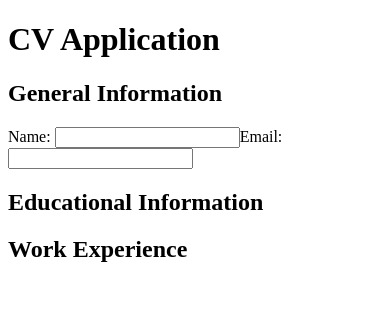
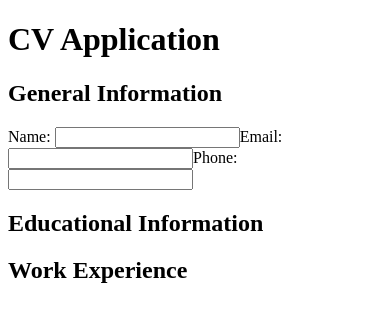
Before and after one commit to devritra/cv-application-odin, a React (Vite) app: page / in a window 390 px wide. Shown: the top 322 px of the page. Built offline with nearby package versions, Linux system fonts and the light colour scheme.

Commit message:
feat: create PhoneInput component

```diff
--- a/src/components/FormHolder.jsx
+++ b/src/components/FormHolder.jsx
@@ -1,14 +1,16 @@
 import { NameInput } from "./NameInput"
 import { EmailInput } from "./EmailInput"
+import { PhoneInput } from "./PhoneInput"
 export function FormHolder(
     {
         name,
         email,
+        phone,
         handleNameInputChanges,
-        handleEmailInputChanges
+        handleEmailInputChanges,
+        handlePhoneInputChanges
     }
 ){
-    console.log(handleEmailInputChanges)
     return(
         <>
             <h2>General Information</h2>
@@ -20,6 +22,10 @@ export function FormHolder(
                 email={email}
                 handleEmailInputChanges={handleEmailInputChanges}
             />
+            <PhoneInput
+                phone={phone}
+                handlePhoneInputChanges={handlePhoneInputChanges}
+            />
             <h2>Educational Information</h2>
             <h2>Work Experience</h2>
         </>
--- a/src/components/MainPage.jsx
+++ b/src/components/MainPage.jsx
@@ -4,7 +4,8 @@ import { FormHolder } from "./FormHolder"
 export function MainPage(){
     const cvTemplate = {
         Name: '',
-        Email: ''
+        Email: '',
+        Phone: ''
     }
     const [cvObj, setCvObj] = useState(cvTemplate);
     const handleNameInputChanges = (e) => {
@@ -13,8 +14,10 @@ export function MainPage(){
     const handleEmailInputChanges = (e) => {
         setCvObj({...cvObj, Email: e.target.value})
     }
+    const handlePhoneInputChanges = (e) => {
+        setCvObj({...cvObj, Phone: e.target.value})
+    }
     console.log(cvObj);
-    console.log(handleNameInputChanges);
 
     return(
         <>
@@ -22,8 +25,10 @@ export function MainPage(){
             <FormHolder
                 name={cvObj.Name}
                 email={cvObj.Email}
+                phone={cvObj.Phone}
                 handleNameInputChanges={handleNameInputChanges}
                 handleEmailInputChanges={handleEmailInputChanges}
+                handlePhoneInputChanges={handlePhoneInputChanges}
             />
         </>
     )
--- a/src/components/NameInput.jsx
+++ b/src/components/NameInput.jsx
@@ -1,5 +1,4 @@
 export function NameInput({name,handleNameInputChanges}){
-    console.log(handleNameInputChanges)
     return (
         <>
             <label htmlFor="nameInput">Name: </label>
--- /dev/null
+++ b/src/components/PhoneInput.jsx
@@ -0,0 +1,13 @@
+export function PhoneInput({phone,handlePhoneInputChanges}){
+    return (
+        <>
+            <label htmlFor="phoneInput">Phone: </label>
+            <input
+                type="tel"
+                id="phoneInput"
+                value={phone}
+                onChange={handlePhoneInputChanges}
+            />
+        </>
+    )
+}
```
